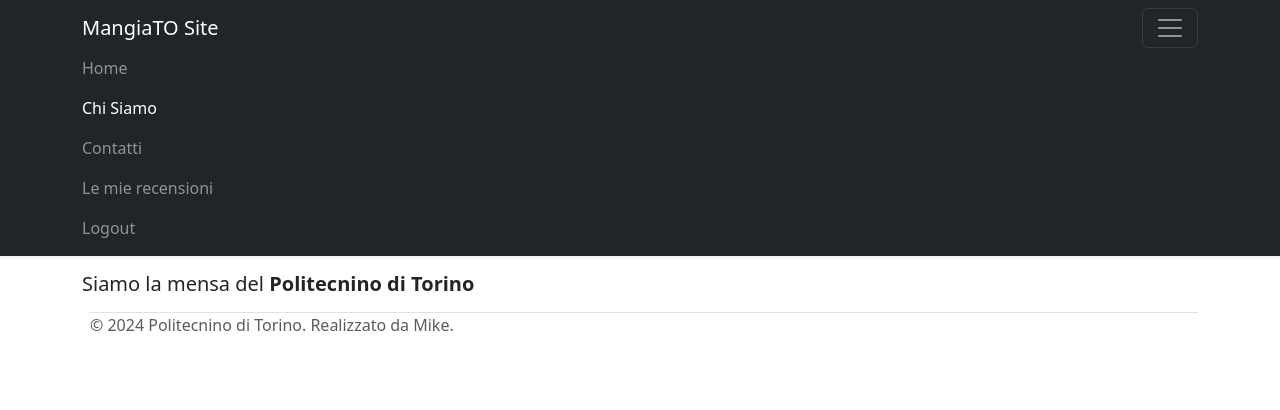
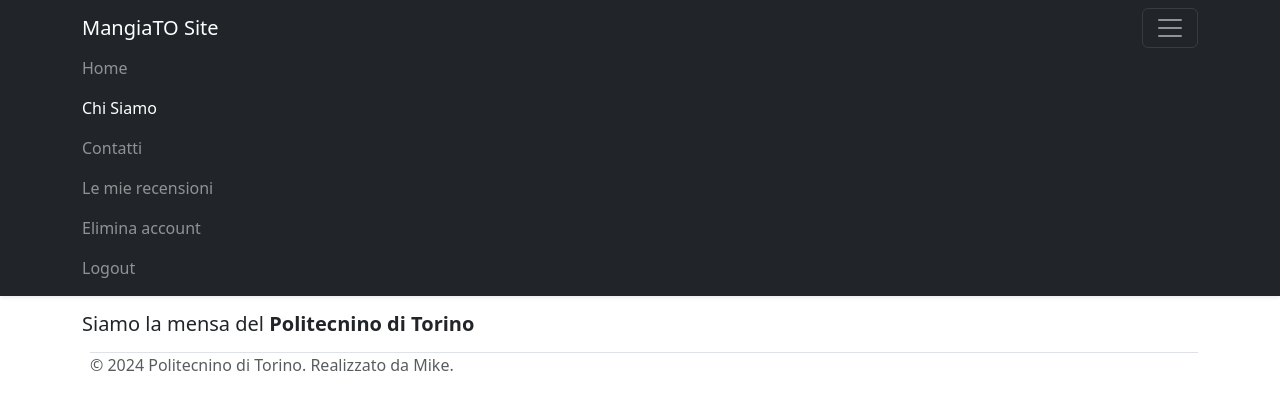
Before and after one commit to miketester10/flask-site, a Flask app: page /about in a window 1280 px wide, after a click that opens the changed part. Shown: the top 410 px of the page. Run offline with Flask 3, Linux system fonts and the light colour scheme; a user stored in the database is signed in; some libraries are stand-ins or nearby versions.

Commit message:
inserita riga nella navbar per eliminare account

```diff
--- a/templates/base.html
+++ b/templates/base.html
@@ -35,8 +35,9 @@
             <li class="nav-item {% if request.path == url_for('le_mie_recensioni') %}active{% endif %}">
             <a class="nav-link" href="{{ url_for('le_mie_recensioni') }}">Le mie recensioni</a>
             </li>
-            {% endif %}
-            {% if current_user.is_authenticated %}
+            <li class="nav-item {% if request.path == url_for('elimina_acccount') %}active{% endif %}">
+            <a class="nav-link" href="{{ url_for('elimina_acccount') }}">Elimina account</a>
+            </li>
             <li class="nav-item {% if request.path == url_for('logout') %}active{% endif %}">
             <a class="nav-link" href="{{ url_for('logout') }}">Logout</a>
             </li>
```
